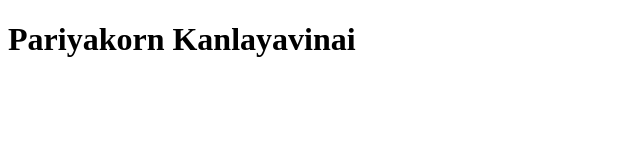
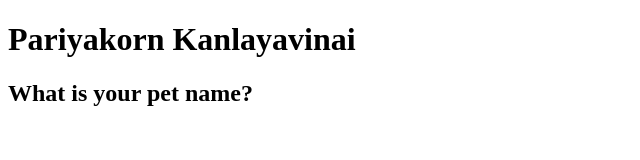
Before and after one commit to ddxmz/git-sample-project, a plain HTML site: page index.html in a window 1280 px wide. Shown: the whole page, without its empty margins (0-640 px from the left). Drawn offline with Linux system fonts and the light colour scheme.

Commit message:
Updated Data in index.html at fix-error branch

```diff
--- a/index.html
+++ b/index.html
@@ -1,12 +1,14 @@
 <!DOCTYPE html>
 <html lang="en">
 <head>
-    <meta charset="UTF-8">
+    <mgit eta charset="UTF-8">
     <meta name="viewport" content="width=device-width, initial-scale=1.0">
     <title>MyWebsite</title>
 </head>
 <body>
     <h1>Pariyakorn Kanlayavinai</h1>
 
+    <h2>What is your pet name?</h2>
+
 </body>
 </html>
```
